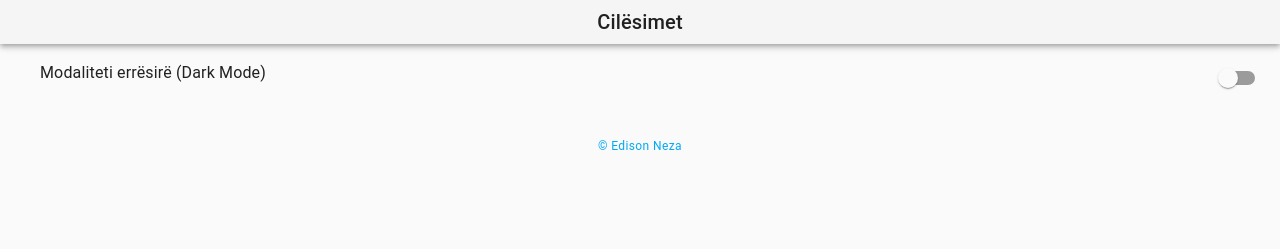
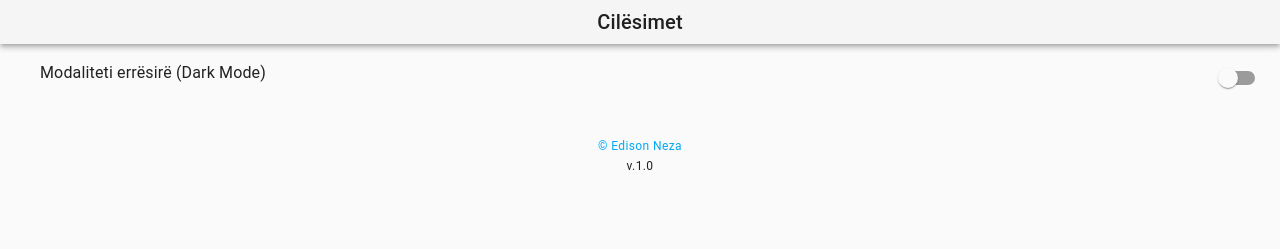
Before and after one commit to edisonneza/react-blog, a React (Create React App) app: page /settings in a window 1280 px wide. Shown: the top 249 px of the page. Built offline with nearby package versions, Linux system fonts and the light colour scheme.

Commit message:
Added version num

```diff
--- a/src/constants/constants.js
+++ b/src/constants/constants.js
@@ -1,4 +1,5 @@
 export default {
     appName: 'Tech News',
+    appVersion: 'v.1.0',
     localStoragePrefix: 'tech_new_app_'
 }
--- a/src/pages/settings-page.js
+++ b/src/pages/settings-page.js
@@ -1,6 +1,7 @@
 import { Typography, Link } from "@material-ui/core";
 import React from "react";
 import SettingsForm from "../components/settings/preferences-component";
+import Constants from "../constants/constants";
 
 export default function SettingsPage() {
   return (
@@ -11,6 +12,7 @@ export default function SettingsPage() {
       <Typography variant="caption" display="block" gutterBottom>
         <center>
           <Link href="https://github.com/edisonneza" target="_blank">&copy;  Edison Neza </Link>
+          <br/><span>{Constants.appVersion}</span>
           </center>
       </Typography>
     </>
```
